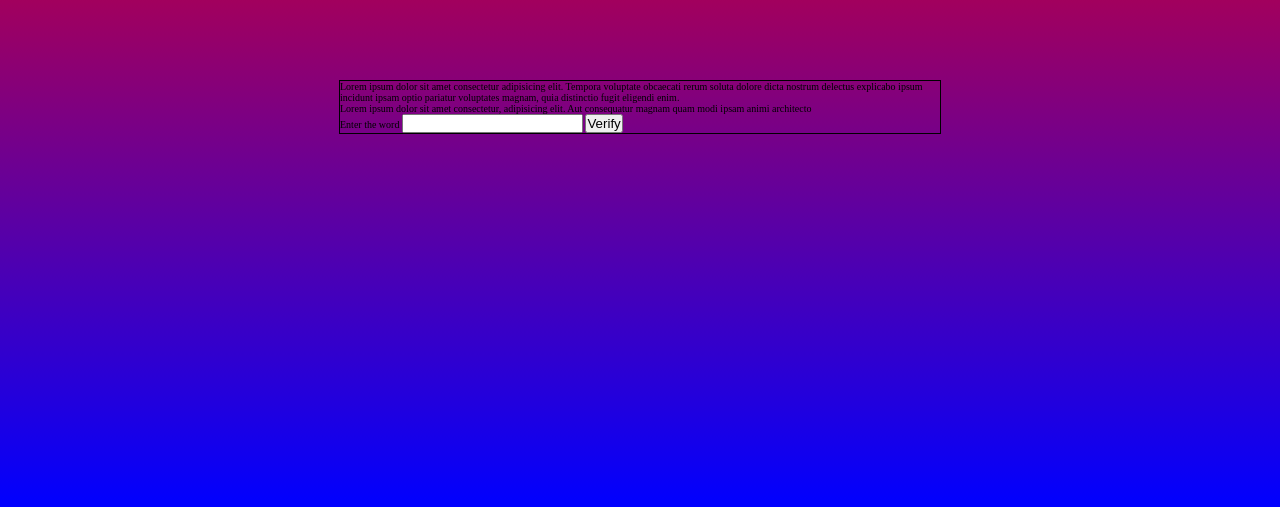
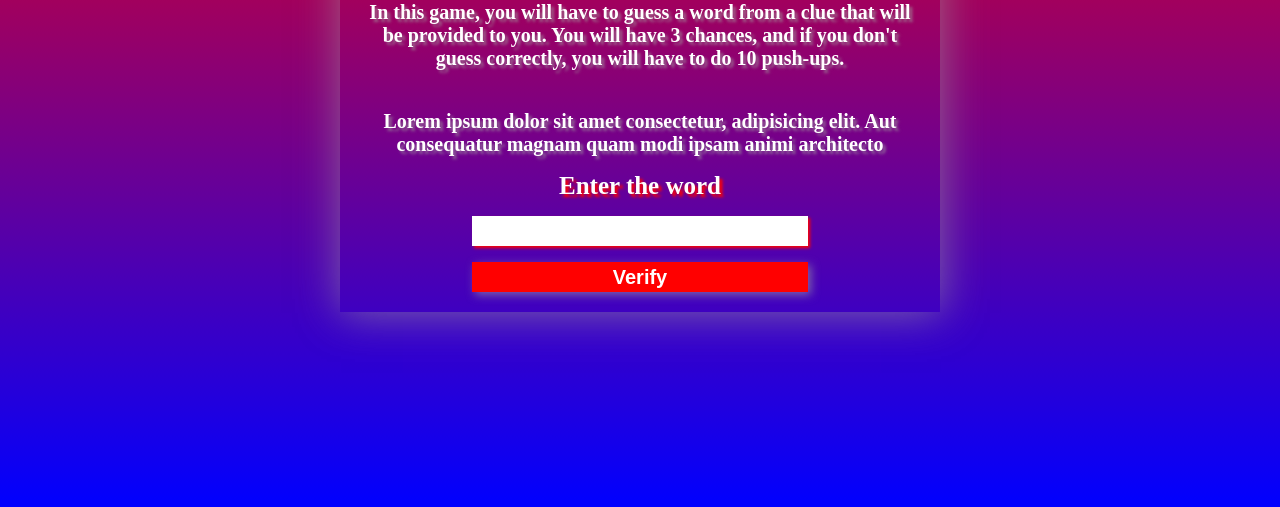
Before and after one commit to codificando12/guessTheWord, a plain HTML site: page index.html in a window 1280 px wide. Shown: the part 293-800 px from the top of the page. Drawn offline with Linux system fonts and the light colour scheme.

Commit message:
design finished

```diff
--- a/index.html
+++ b/index.html
@@ -10,13 +10,12 @@
 <body>
     <section class="game">
         <div class="game-container">
-        <div class="game-instruuctions">
-            <p>Lorem ipsum dolor sit amet consectetur adipisicing elit. Tempora voluptate obcaecati rerum soluta dolore dicta nostrum delectus explicabo ipsum incidunt ipsam optio pariatur voluptates magnam, quia distinctio fugit eligendi enim.</p>
-        </div>
-        <div class="word-clue">
-            <p>Lorem ipsum dolor sit amet consectetur, adipisicing elit. Aut consequatur magnam quam modi ipsam animi architecto</p>
+        <div class="game-instructions">
+            <h2>Intructions</h2>
+            <p>In this game, you will have to guess a word from a clue that will be provided to you. You will have 3 chances, and if you don't guess correctly, you will have to do 10 push-ups.</p>
         </div>
         <div class="input-container">
+            <p>Lorem ipsum dolor sit amet consectetur, adipisicing elit. Aut consequatur magnam quam modi ipsam animi architecto</p>
             <label for="word-input">Enter the word</label>
             <input type="text" name="" id="">
             <button type="submit">Verify</button>
--- a/style.css
+++ b/style.css
@@ -21,5 +21,64 @@ html {
     flex-direction: column;
     width: 60rem;
     height: auto;
-    border: 1px solid black;
+    box-shadow: 1px 1px 40px #9f9f9f9f;
+
 }
+
+.game-instructions {
+    margin: 2rem;
+    font-size: 1.6rem;
+    text-align: center;
+    color: #ffffff;
+    text-shadow: 3px 3px 3px #9f9f9f9f;
+}
+
+.game-instructions h2 {
+    margin-top: 1.6rem;
+    font-size: 4rem;
+
+}
+
+.game-instructions p {
+    margin-top: 1.6rem;
+    font-size: 2rem;
+    font-weight: 600;
+}
+
+.input-container {
+    display: flex;
+    flex-direction: column;
+    align-items: center;
+    margin: 2rem;
+    text-align: center;
+    font-size: 2rem;
+    color: #ffffff;
+    text-shadow: 3px 3px 3px #9f9f9f9f;
+    font-weight: 600;
+}
+
+.input-container label {
+    margin-top: 1.6rem;
+    font-size: 2.5rem;
+    text-shadow: 3px 3px 3px #f00;
+}
+
+.input-container input {
+    height: 3rem;
+    border: none;
+    box-shadow: 2px 2px 3px #f00;
+    width: 60%;
+    margin-top: 1.6rem;
+}
+
+.input-container button {
+    margin-top: 1.6rem;
+    width: 60%;
+    height: 3rem;
+    font-size: 2rem;
+    font-weight: 600;
+    background-color: #f00;
+    color: #ffffff;
+    border: none;
+    box-shadow: 3px 3px 10px #9f9f9f9f;
+}
```
